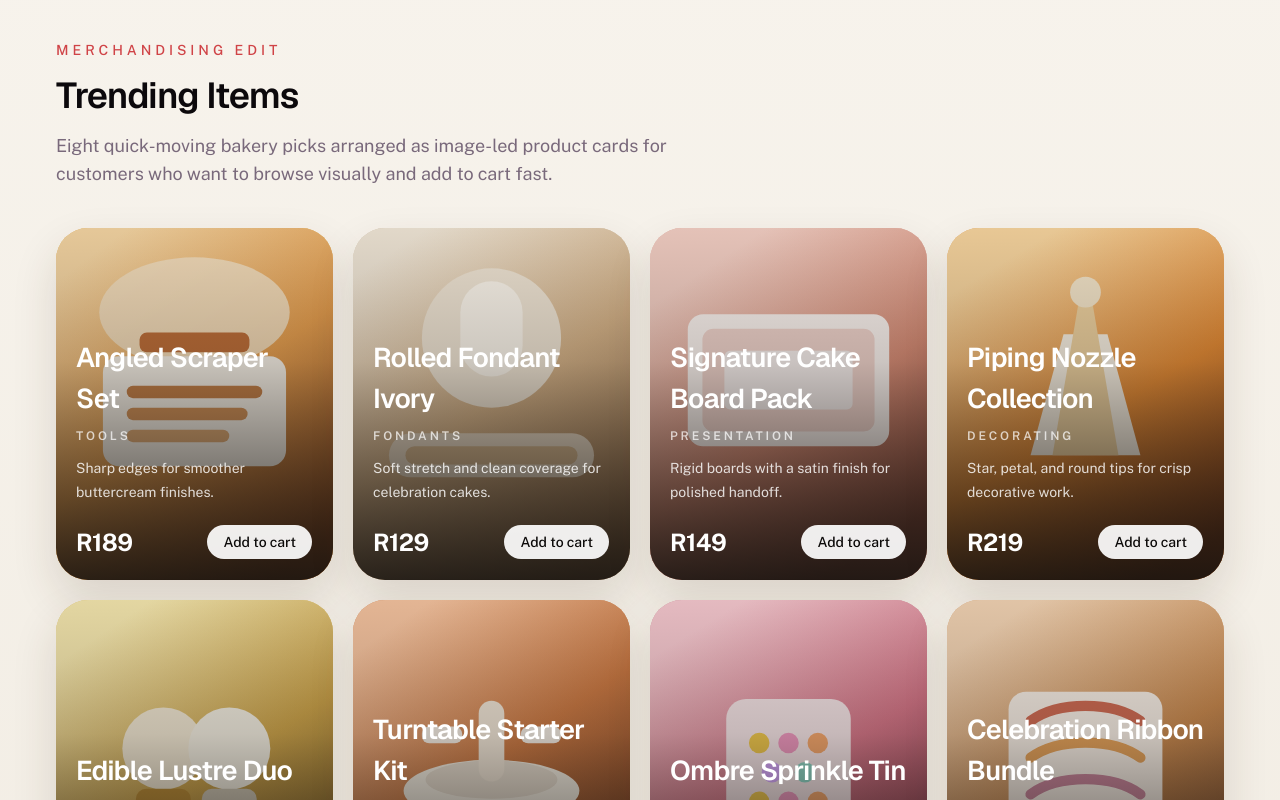
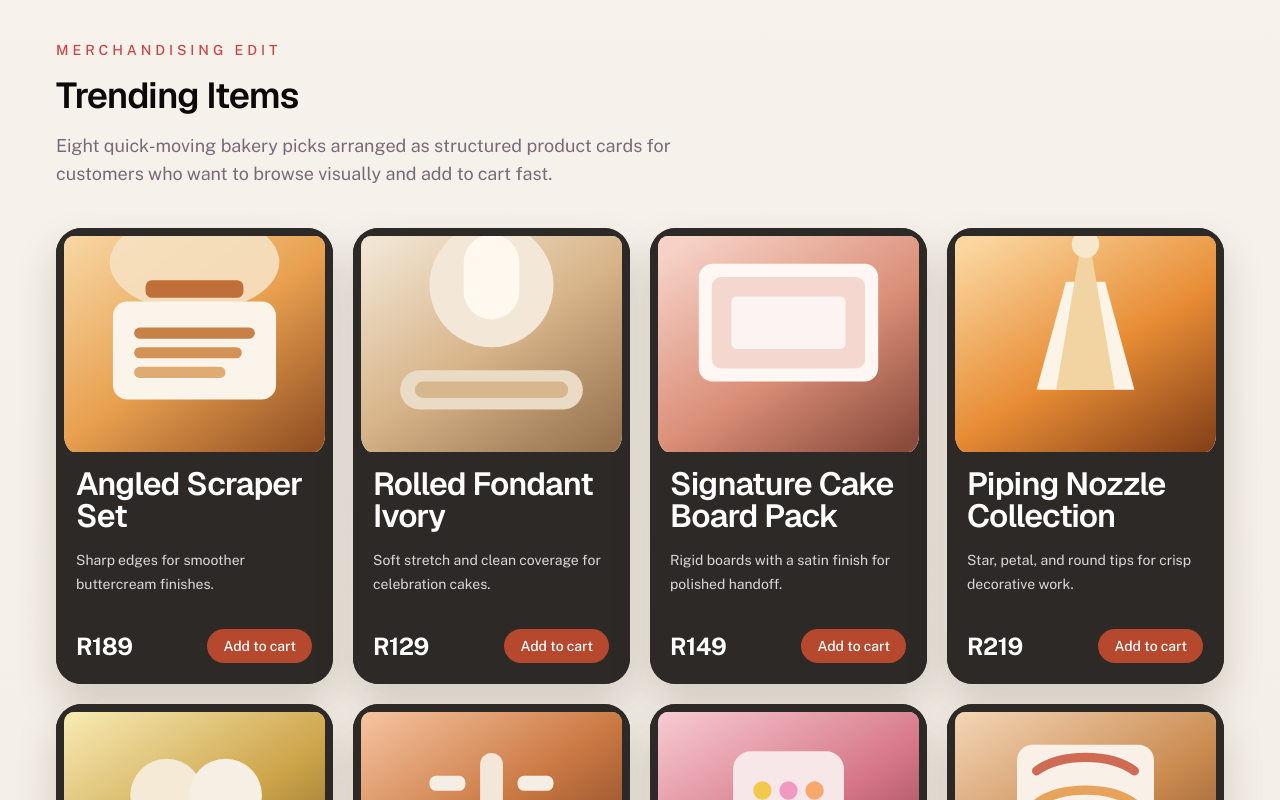
Before and after one commit to Obonye/megastore-prototype, a Next.js app: page / in a window 1280 px wide. Shown: the part 840-1640 px from the top of the page. Built offline with nearby package versions, Linux system fonts and the light colour scheme.

Commit message:
feat: switch trending cards to split layout

```diff
--- a/app/page.tsx
+++ b/app/page.tsx
@@ -77,7 +77,7 @@ export default function Page() {
               Trending Items
             </h2>
             <p className="mt-4 text-base leading-7 text-muted-foreground sm:text-lg">
-              Eight quick-moving bakery picks arranged as image-led product
+              Eight quick-moving bakery picks arranged as structured product
               cards for customers who want to browse visually and add to cart
               fast.
             </p>
@@ -87,31 +87,29 @@ export default function Page() {
             {trendingStorefrontItems.map((item) => (
               <article
                 key={item.id}
-                className="group relative flex min-h-[22rem] overflow-hidden rounded-[2rem] bg-stone-300 shadow-[0_20px_45px_rgba(63,41,24,0.14)] transition-transform duration-200 hover:-translate-y-1"
+                className="overflow-hidden rounded-[1.6rem] bg-[#2d2926] shadow-[0_20px_40px_rgba(63,41,24,0.18)]"
               >
-                <Image
-                  src={item.imageSrc}
-                  alt={item.name}
-                  fill
-                  className="object-cover transition-transform duration-300 group-hover:scale-[1.03]"
-                />
-                <div className="absolute inset-0 bg-[linear-gradient(180deg,rgba(21,18,15,0.08)_0%,rgba(21,18,15,0.22)_38%,rgba(21,18,15,0.88)_100%)]" />
+                <div className="relative h-56 overflow-hidden rounded-[1.15rem] border-[8px] border-[#2d2926] border-b-0 bg-stone-100">
+                  <Image
+                    src={item.imageSrc}
+                    alt={item.name}
+                    fill
+                    className="object-cover"
+                  />
+                </div>
 
-                <div className="relative z-10 mt-auto flex w-full flex-col px-5 pb-5 pt-16 text-white">
-                  <h3 className="font-heading text-[1.7rem] font-semibold tracking-tight text-white">
+                <div className="bg-[#2d2926] px-5 pb-5 pt-4 text-white">
+                  <h3 className="font-heading text-[2rem] font-semibold leading-none tracking-tight text-white">
                     {item.name}
                   </h3>
-                  <p className="mt-2 text-xs font-semibold uppercase tracking-[0.24em] text-white/72">
-                    {item.category}
-                  </p>
-                  <p className="mt-3 min-h-12 text-sm leading-6 text-white/82">
+                  <p className="mt-4 min-h-14 text-sm leading-6 text-white/82">
                     {item.description}
                   </p>
-                  <div className="mt-5 flex items-center justify-between gap-3">
+                  <div className="mt-6 flex items-center justify-between gap-3">
                     <p className="text-2xl font-bold tracking-tight text-white">
                       {item.price}
                     </p>
-                    <Button className="bg-white/92 px-4 text-stone-950 hover:bg-white">
+                    <Button className="rounded-full bg-[#b6492d] px-4 text-white hover:bg-[#c55335]">
                       Add to cart
                     </Button>
                   </div>
```
